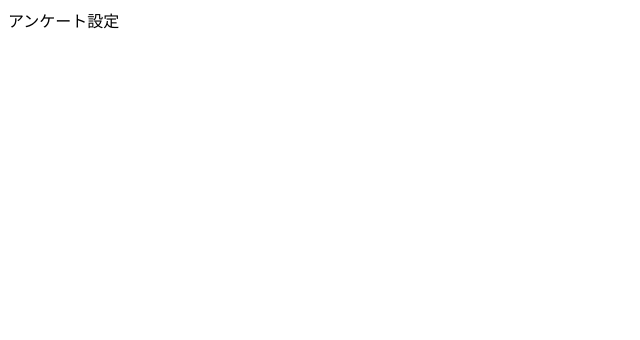
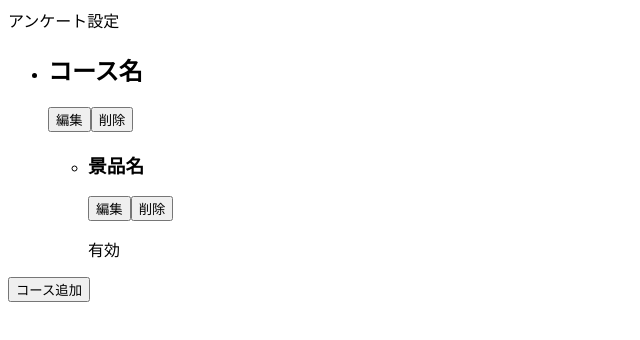
Before and after one commit to kikuchi-makoto/practice, a Vue app in the folder vue-sample-component/: page /#/ in a window 1280 px wide. Shown: the top 340 px of the page, without its empty margins (0-640 px from the left). Built offline with nearby package versions, Linux system fonts and the light colour scheme.

Commit message:
add dom questionnaire

```diff
--- a/vue-sample-component/src/pages/Questionnaire.vue
+++ b/vue-sample-component/src/pages/Questionnaire.vue
@@ -1,5 +1,33 @@
 <template>
   <div>
-    アンケート設定
+    <div>
+      アンケート設定
+    </div>
+    <div>
+      <ul>
+        <li>
+          <div>
+            <h2>コース名</h2>
+            <div>
+              <button type="button">編集</button>
+              <button type="button">削除</button>
+            </div>
+          </div>
+          <ul>
+            <li>
+              <div>
+                <h3>景品名</h3>
+                <div>
+                  <button type="button">編集</button>
+                  <button type="button">削除</button>
+                </div>
+                <p>有効</p>
+              </div>
+            </li>
+          </ul>
+        </li>
+      </ul>
+      <button type="button">コース追加</button>
+    </div>
   </div>
 </template>
```
